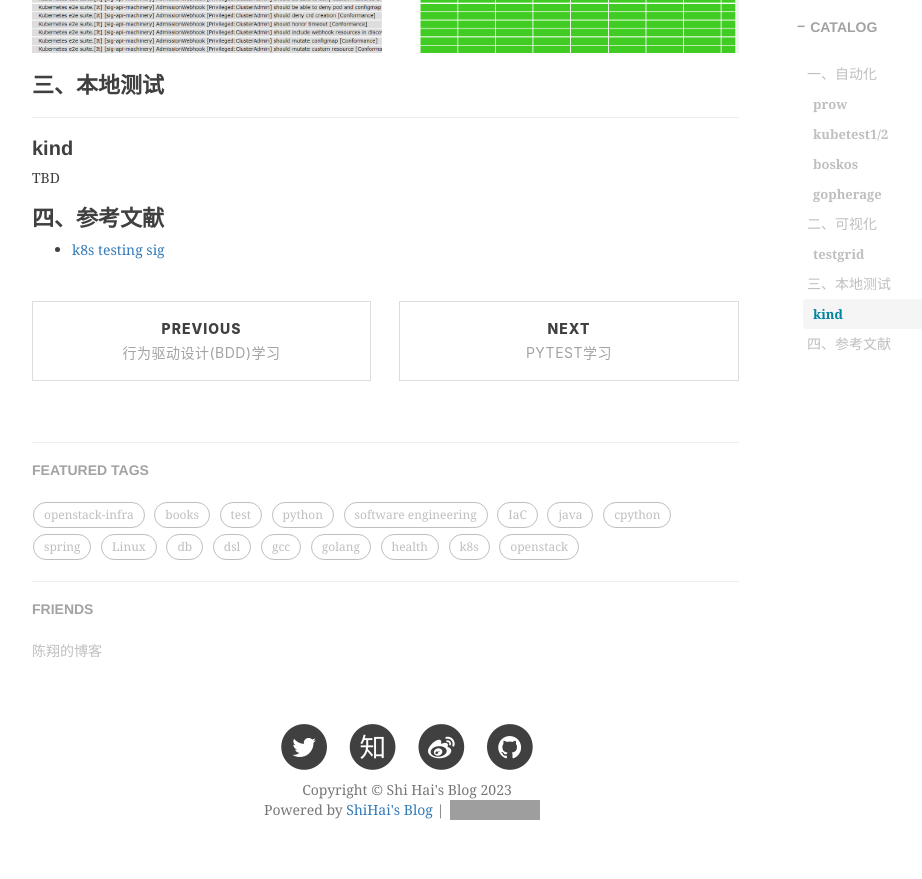
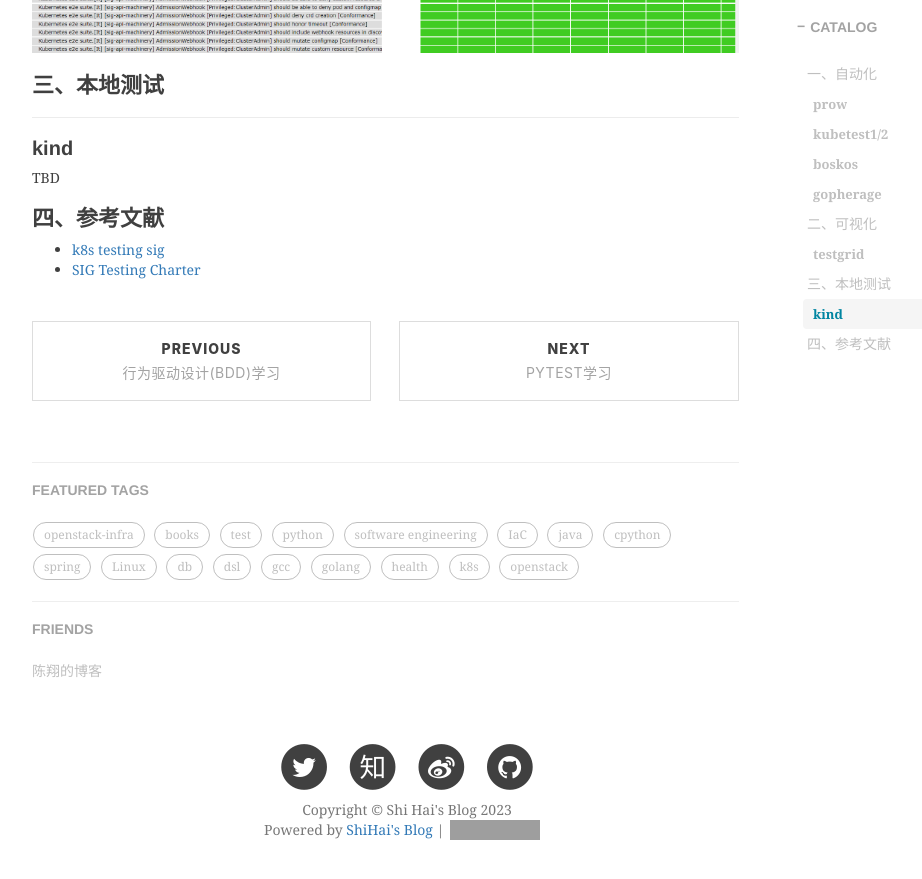
Before and after one commit to shihai1991/shihai1991.github.io, a Jekyll site: the page built from _posts/2023-06-12-kubernetes-test-sig组.md, in a window 1280 px wide and 900 px high, scrolled down 4456 px. Shown: the top 879 px of the window, without its empty margins (233-1155 px from the left). Built offline with Jekyll 4.4.1, drawn with Linux system fonts in a browser that asks for light colours; nearby versions of some CDN libraries; comment, search, counter and statistics services are not loaded; grey boxes are pictures that could not be loaded.

Commit message:
Update 2023-06-12-kubernetes-test-sig组.md

```diff
--- a/_posts/2023-06-12-kubernetes-test-sig组.md
+++ b/_posts/2023-06-12-kubernetes-test-sig组.md
@@ -116,3 +116,4 @@ TBD
 
 # 四、参考文献
 - [k8s testing sig](https://github.com/kubernetes/community/blob/master/sig-testing/README.md)
+- [SIG Testing Charter](https://github.com/kubernetes/community/blob/master/sig-testing/charter.md)
```
